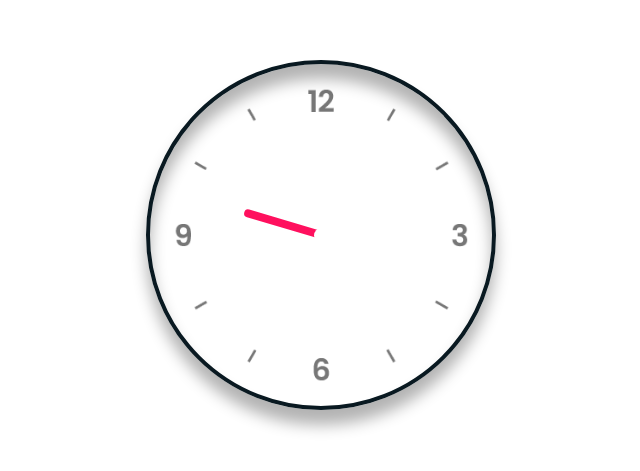
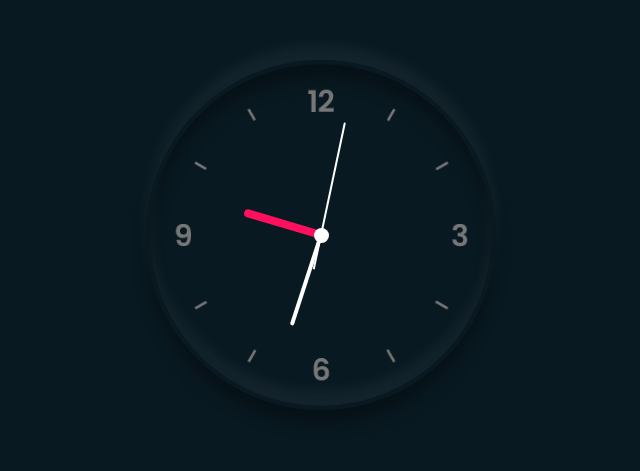
Before and after one commit to Riittaaa/CLOCK, a plain HTML site: page index.html in a window 1280 px wide. Shown: the part 165-636 px from the top of the page, without its empty margins (319-959 px from the left). Drawn offline with Linux system fonts and the light colour scheme.

Commit message:
Revert "lightmode changed"

```diff
--- a/style.css
+++ b/style.css
@@ -9,7 +9,7 @@
     justify-content: center;
     align-items: center;
     min-height: 100vh;
-    background: white;
+    background: #091921;
   }
 
   .clock {
```
